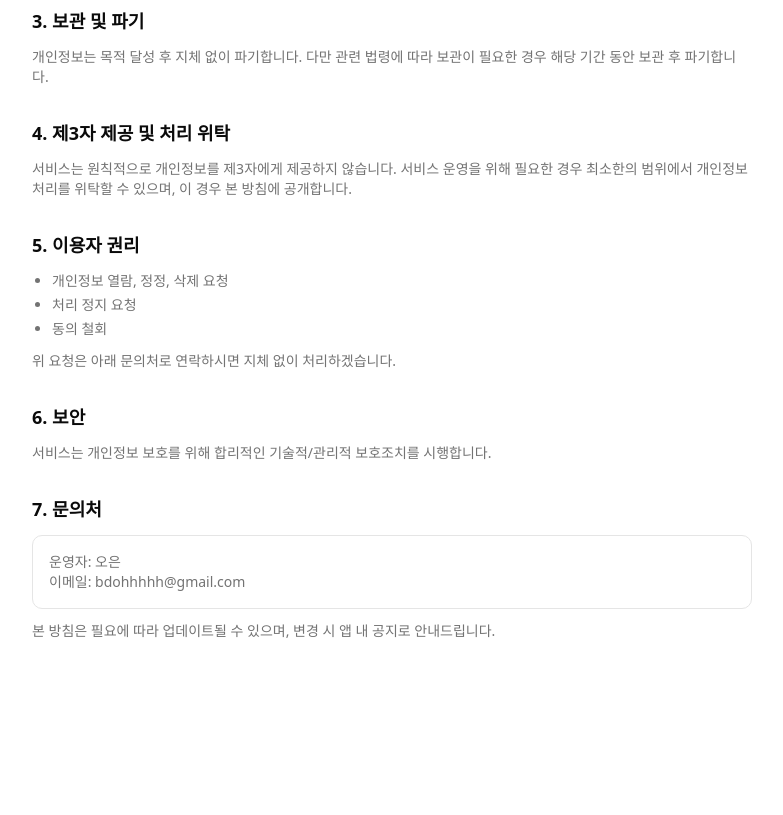
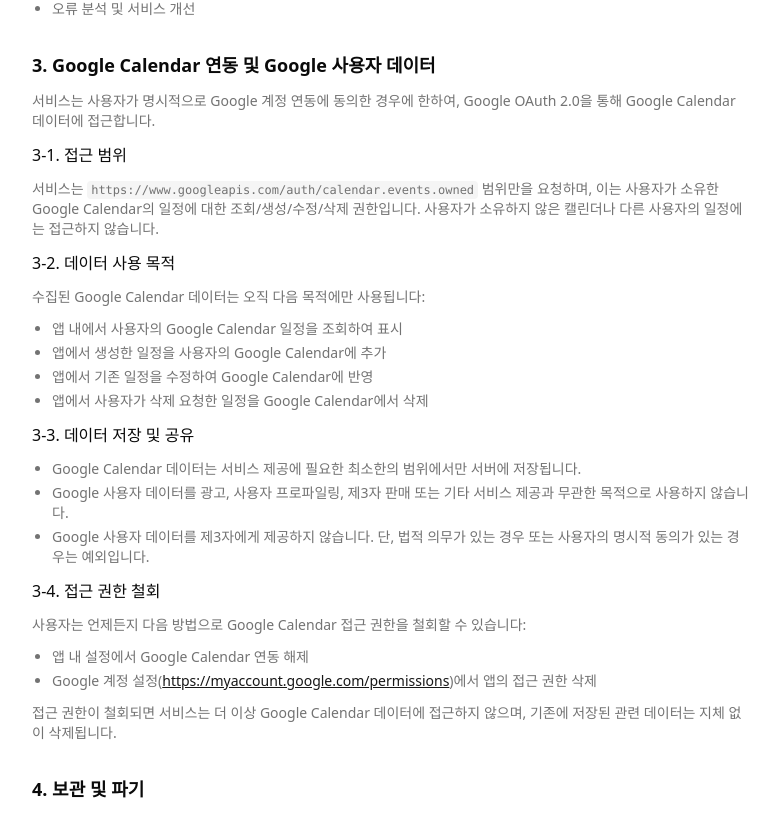
Before and after one commit to eunohhh/allrecords, a Next.js app: page /privacy-policy in a window 1280 px wide. Shown: the part 585-1400 px from the top of the page, without its empty margins (248-1031 px from the left). Before the commit the page ends 1274 px from the top, so only its background shows below. Built offline with nearby package versions, Linux system fonts and the light colour scheme.

Commit message:
feat: 개인정보처리방침 업데이트

```diff
--- a/src/app/privacy-policy/page.tsx
+++ b/src/app/privacy-policy/page.tsx
@@ -3,7 +3,7 @@ export default function PrivacyPolicyPage() {
     <main className="min-h-screen bg-background text-foreground">
       <div className="container mx-auto max-w-3xl px-6 py-12">
         <header className="mb-10 space-y-2">
-          <p className="text-sm text-muted-foreground">시행일: 2026-01-30</p>
+          <p className="text-sm text-muted-foreground">시행일: 2026-04-17</p>
           <h1 className="text-3xl font-bold tracking-tight">개인정보 처리방침</h1>
           <p className="text-sm text-muted-foreground">
             allrecords 앱(이하 &quot;서비스&quot;)은 가족 구성원 간의 일정과 정보를 공유하기 위한
@@ -23,6 +23,10 @@ export default function PrivacyPolicyPage() {
               <li>가족 구성원 정보: 닉네임, 관계, 생년월일(선택)</li>
               <li>이용 정보: 앱 사용 기록, 접속 로그, 오류 기록</li>
               <li>기기 정보: OS/버전, 기기 식별자(비식별), 푸시 알림 토큰</li>
+              <li>
+                Google Calendar 데이터: 사용자가 Google Calendar 연동을 허용한 경우, 사용자가
+                소유한 캘린더의 일정 정보(제목, 날짜/시간, 설명 등)를 수집합니다.
+              </li>
             </ul>
             <p className="text-sm text-muted-foreground">
               사용자가 직접 입력하거나 업로드하는 메모, 일정, 사진 등 콘텐츠도 서비스 제공을 위해
@@ -41,7 +45,73 @@ export default function PrivacyPolicyPage() {
           </div>
 
           <div className="space-y-3">
-            <h2 className="text-lg font-semibold">3. 보관 및 파기</h2>
+            <h2 className="text-lg font-semibold">3. Google Calendar 연동 및 Google 사용자 데이터</h2>
+            <p className="text-sm text-muted-foreground">
+              서비스는 사용자가 명시적으로 Google 계정 연동에 동의한 경우에 한하여, Google OAuth
+              2.0을 통해 Google Calendar 데이터에 접근합니다.
+            </p>
+            <h3 className="text-base font-medium">3-1. 접근 범위</h3>
+            <p className="text-sm text-muted-foreground">
+              서비스는{" "}
+              <code className="rounded bg-muted px-1 py-0.5 text-xs">
+                https://www.googleapis.com/auth/calendar.events.owned
+              </code>{" "}
+              범위만을 요청하며, 이는 사용자가 소유한 Google Calendar의 일정에 대한
+              조회/생성/수정/삭제 권한입니다. 사용자가 소유하지 않은 캘린더나 다른 사용자의 일정에는
+              접근하지 않습니다.
+            </p>
+            <h3 className="text-base font-medium">3-2. 데이터 사용 목적</h3>
+            <p className="text-sm text-muted-foreground">
+              수집된 Google Calendar 데이터는 오직 다음 목적에만 사용됩니다:
+            </p>
+            <ul className="list-disc space-y-1 pl-5 text-sm text-muted-foreground">
+              <li>앱 내에서 사용자의 Google Calendar 일정을 조회하여 표시</li>
+              <li>앱에서 생성한 일정을 사용자의 Google Calendar에 추가</li>
+              <li>앱에서 기존 일정을 수정하여 Google Calendar에 반영</li>
+              <li>앱에서 사용자가 삭제 요청한 일정을 Google Calendar에서 삭제</li>
+            </ul>
+            <h3 className="text-base font-medium">3-3. 데이터 저장 및 공유</h3>
+            <ul className="list-disc space-y-1 pl-5 text-sm text-muted-foreground">
+              <li>
+                Google Calendar 데이터는 서비스 제공에 필요한 최소한의 범위에서만 서버에
+                저장됩니다.
+              </li>
+              <li>
+                Google 사용자 데이터를 광고, 사용자 프로파일링, 제3자 판매 또는 기타 서비스 제공과
+                무관한 목적으로 사용하지 않습니다.
+              </li>
+              <li>
+                Google 사용자 데이터를 제3자에게 제공하지 않습니다. 단, 법적 의무가 있는 경우 또는
+                사용자의 명시적 동의가 있는 경우는 예외입니다.
+              </li>
+            </ul>
+            <h3 className="text-base font-medium">3-4. 접근 권한 철회</h3>
+            <p className="text-sm text-muted-foreground">
+              사용자는 언제든지 다음 방법으로 Google Calendar 접근 권한을 철회할 수 있습니다:
+            </p>
+            <ul className="list-disc space-y-1 pl-5 text-sm text-muted-foreground">
+              <li>앱 내 설정에서 Google Calendar 연동 해제</li>
+              <li>
+                Google 계정 설정(
+                <a
+                  href="https://myaccount.google.com/permissions"
+                  className="text-primary underline"
+                  target="_blank"
+                  rel="noopener noreferrer"
+                >
+                  https://myaccount.google.com/permissions
+                </a>
+                )에서 앱의 접근 권한 삭제
+              </li>
+            </ul>
+            <p className="text-sm text-muted-foreground">
+              접근 권한이 철회되면 서비스는 더 이상 Google Calendar 데이터에 접근하지 않으며, 기존에
+              저장된 관련 데이터는 지체 없이 삭제됩니다.
+            </p>
+          </div>
+
+          <div className="space-y-3">
+            <h2 className="text-lg font-semibold">4. 보관 및 파기</h2>
             <p className="text-sm text-muted-foreground">
               개인정보는 목적 달성 후 지체 없이 파기합니다. 다만 관련 법령에 따라 보관이 필요한 경우
               해당 기간 동안 보관 후 파기합니다.
@@ -49,7 +119,7 @@ export default function PrivacyPolicyPage() {
           </div>
 
           <div className="space-y-3">
-            <h2 className="text-lg font-semibold">4. 제3자 제공 및 처리 위탁</h2>
+            <h2 className="text-lg font-semibold">5. 제3자 제공 및 처리 위탁</h2>
             <p className="text-sm text-muted-foreground">
               서비스는 원칙적으로 개인정보를 제3자에게 제공하지 않습니다. 서비스 운영을 위해 필요한
               경우 최소한의 범위에서 개인정보 처리를 위탁할 수 있으며, 이 경우 본 방침에 공개합니다.
@@ -57,7 +127,7 @@ export default function PrivacyPolicyPage() {
           </div>
 
           <div className="space-y-3">
-            <h2 className="text-lg font-semibold">5. 이용자 권리</h2>
+            <h2 className="text-lg font-semibold">6. 이용자 권리</h2>
             <ul className="list-disc space-y-1 pl-5 text-sm text-muted-foreground">
               <li>개인정보 열람, 정정, 삭제 요청</li>
               <li>처리 정지 요청</li>
@@ -69,14 +139,14 @@ export default function PrivacyPolicyPage() {
           </div>
 
           <div className="space-y-3">
-            <h2 className="text-lg font-semibold">6. 보안</h2>
+            <h2 className="text-lg font-semibold">7. 보안</h2>
             <p className="text-sm text-muted-foreground">
               서비스는 개인정보 보호를 위해 합리적인 기술적/관리적 보호조치를 시행합니다.
             </p>
           </div>
 
           <div className="space-y-3">
-            <h2 className="text-lg font-semibold">7. 문의처</h2>
+            <h2 className="text-lg font-semibold">8. 문의처</h2>
             <div className="rounded-lg border border-border p-4 text-sm text-muted-foreground">
               <p>운영자: 오은</p>
               <p>이메일: bdohhhhh@gmail.com</p>
```
